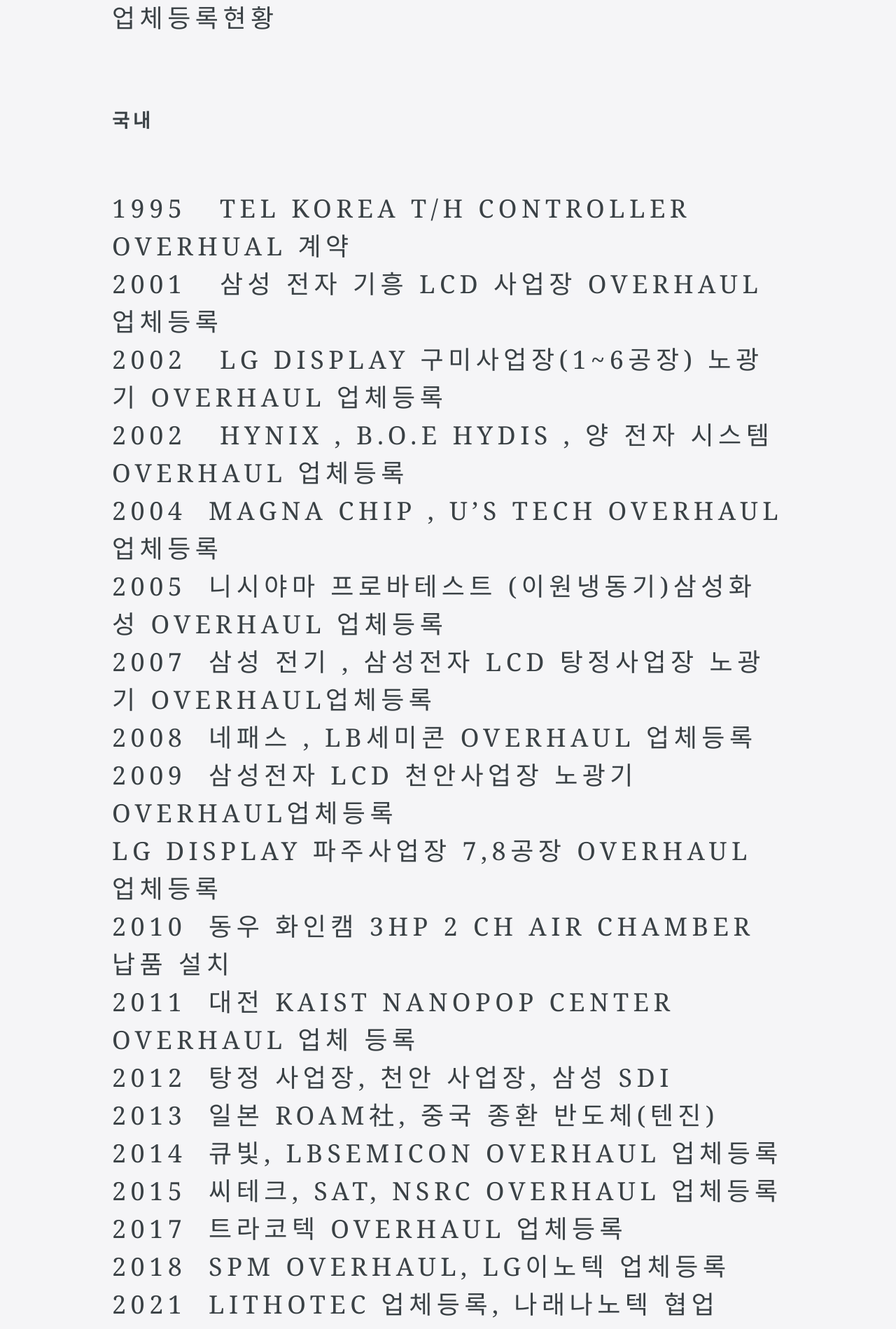
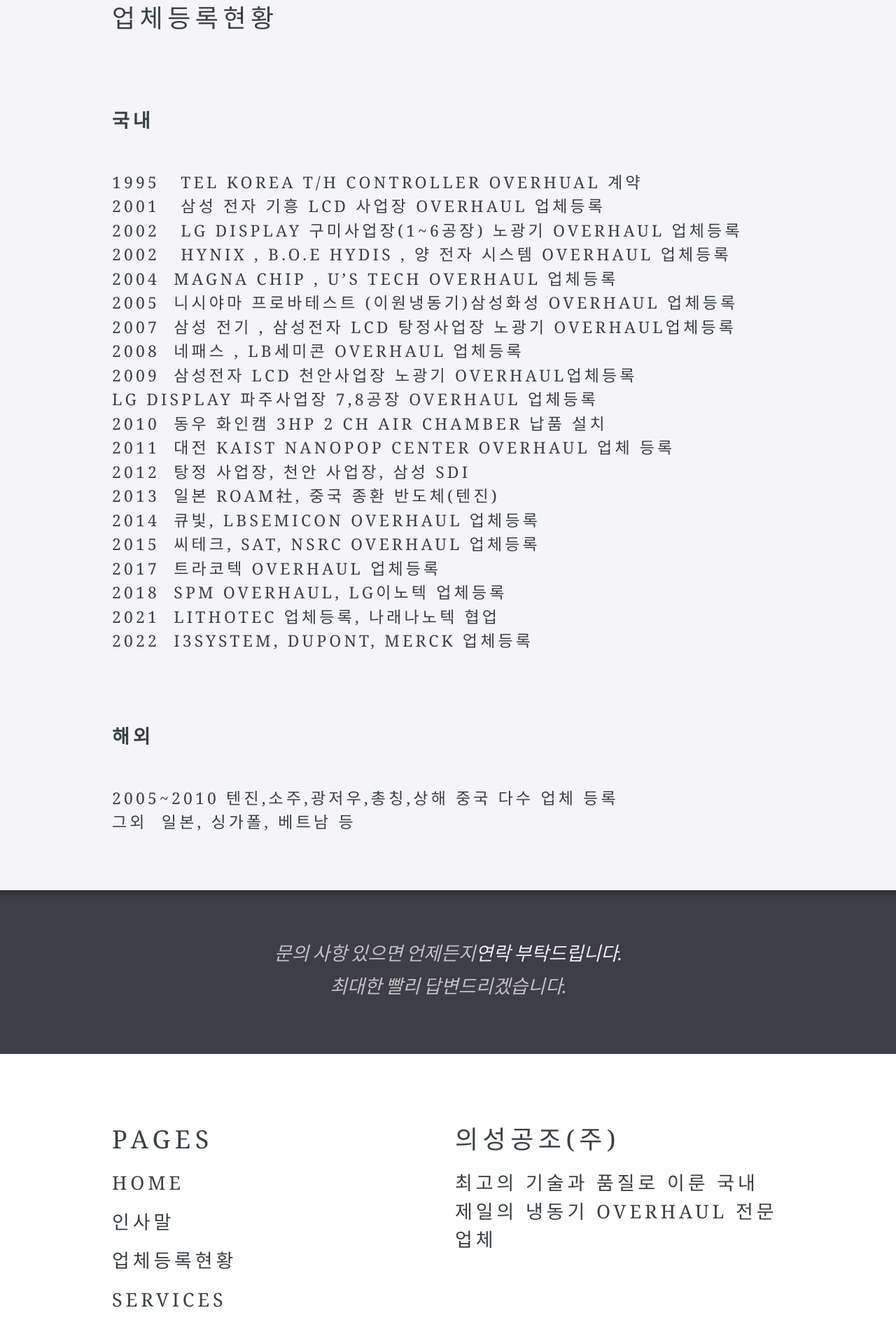
Before and after one commit to sangjoon6099/sangjoon6099.github.io, a Jekyll site: the page built from introduce.html, in a window 1280 px wide. Shown: the part 501-2400 px from the top of the page at 70% size. Built offline with Jekyll 4.4.1, drawn with Linux system fonts in a browser that asks for light colours; some web fonts are replaced.

Commit message:
Update introduce.html

```diff
--- a/introduce.html
+++ b/introduce.html
@@ -12,7 +12,7 @@ navigation_order: 2
 <br>
 <h3><b>국내</b></h3>
 
-<h2>
+<h4>
 1995&nbsp;&nbsp;           TEL KOREA T/H Controller Overhual 계약<br>
 
 
@@ -69,16 +69,16 @@ navigation_order: 2
 2021&nbsp;           Lithotec 업체등록, 나래나노텍 협업<br>
 
 
-2022&nbsp;           i3System, Dupont, Merck 업체등록</h2>
+2022&nbsp;           i3System, Dupont, Merck 업체등록</h4>
 <br>
 
 
 <h3><b>해외</b></h3>
 
-<h2>
+<h4>
 2005~2010 텐진,소주,광저우,총칭,상해 중국 다수 업체 등록<br>
 
 
 
-그외&nbsp;              일본, 싱가폴, 베트남 등</h2>
+그외&nbsp;              일본, 싱가폴, 베트남 등</h4>
 </div>
```
